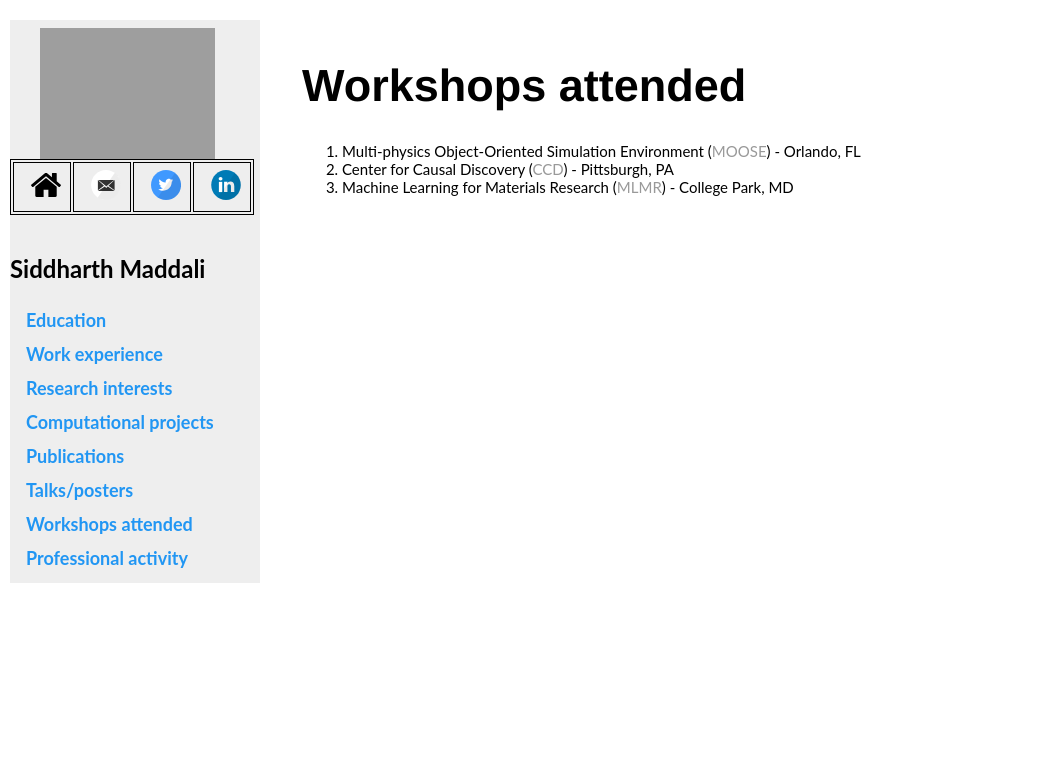
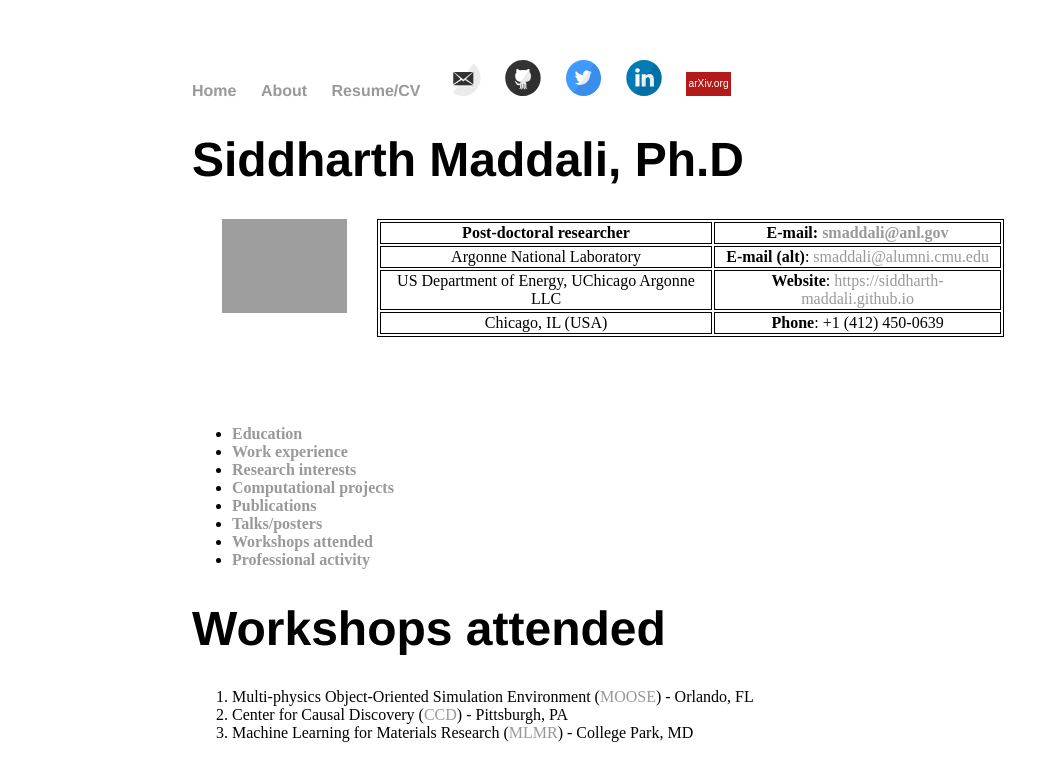
Before and after one commit to siddharth-maddali/siddharth-maddali.github.io, a Jekyll site: the page built from resume-cv/workshops.md, in a window 1280 px wide. Shown: the top 781 px of the page, without its empty margins (0-1057 px from the left). Built offline with Jekyll 4.4.1, drawn with Linux system fonts in a browser that asks for light colours.

Commit message:
Regenerated old website...need to rethink sidebar issues

```diff
--- a/_layouts/cv.html
+++ b/_layouts/cv.html
@@ -19,77 +19,74 @@
 			<style>
 				table, th, td { border: 1px solid black; }
 			</style>
-			<meta name="viewport" content="width=device-width, initial-scale=1">
-				<style>
-					body {
-					  font-family: "Lato", sans-serif;
-					}
-
-					.sidenav {
-					  width: 250px;
-					  position: fixed;
-					  z-index: 1;
-					  top: 20px;
-					  left: 10px;
-					  background: #eee;
-					  overflow-x: hidden;
-					  padding: 8px 0;
-					}
-
-					.sidenav a {
-					  padding: 6px 8px 6px 16px;
-					  text-decoration: none;
-					  font-size: 18px;
-					  color: #2196F3;
-					  display: block;
-					}
-
-					.sidenav a:hover {
-					  color: #064579;
-					}
-
-					.container {
-					  margin-left: 100px; /* Same width as the sidebar + left position in px */
-					  font-size: 15px; /* Increased text to enable scrolling */
-					  padding: 0px 10px;
-					}
-
-					@media screen and (max-height: 450px) {
-					  .sidenav {padding-top: 15px;}
-					  .sidenav a {font-size: 18px;}
-					}
-				</style>
 			{% seo %}
 		</head>
 		<body>
-			<div class="sidenav">
-				<img
-	    			src="{{ site.url }}/images/profilepic.png"
-					align="middle"
-				    width="175"
-					style="margin: 0px 30px">
-				<table border="0"><tr>
-						<th><a href="{{ site.url }}/index"><img src="{{ site.url }}/images/Home.svg" width="30" title="Home"></a></th>
-						<th><a href="mailto:smaddali@alumni.cmu.edu"><img src="{{ site.url }}/images/Mail.svg" width="30" title="E-mail"></a></th>
-						<th><a href="https://twitter.com/SidDarthious"><img src="{{ site.url }}/images/Twitter.svg" width="30" title="Twitter"></a></th>
-						<th><a href="https://www.linkedin.com/in/siddharthmaddali/"><img src="{{ site.url }}/images/LinkedIN.svg" width="30" title="LinkedIN"></a></th>
-					</tr>
-				</table>
-				<br>
-				<h2>Siddharth Maddali</h2>
-				<a href="{{ site.url }}/resume-cv/education"><b>Education</b></a>
-				<a href="{{ site.url }}/resume-cv/workex"><b>Work experience</b></a>
-				<a href="{{ site.url }}/resume-cv/resint"><b>Research interests</b></a>
-				<a href="{{ site.url }}/resume-cv/softproj"><b>Computational projects</b></a>
-				<a href="{{ site.url }}/resume-cv/pubs"><b>Publications</b></a>
-				<a href="{{ site.url }}/resume-cv/presentations"><b>Talks/posters</b></a>
-				<a href="{{ site.url }}/resume-cv/workshops"><b>Workshops attended</b></a>
-				<a href="{{ site.url }}/resume-cv/professional"><b>Professional activity</b></a>
+			<nav>
+	    		<ul>
+	        		<li><a href="/">Home</a></li>
+		        	<li><a href="/about">About</a></li>
+					<li><a href="/resume-cv/education">Resume/CV</a></li>
+					<li><a href="mailto:siddharthmv@gmail.com"><img src="{{ site.url }}/images/Mail.svg" width="4%"></a></li>
+					<li><a href="https://github.com/siddharth-maddali"><img src="{{ site.url }}/images/Github.svg" width="4%"></a></li>
+					<li><a href="https://twitter.com/SidDarthious"><img src="{{ site.url }}/images/Twitter.svg" width="4%"></a></li>
+					<li><a href="https://www.linkedin.com/in/siddharthmaddali/"><img src="{{ site.url }}/images/LinkedIN.svg" width="4%"></a></li>
+					<li><a href="https://arxiv.org/search/?query=Maddali%2C+S&searchtype=all&abstracts=show&order=-announced_date_first&size=50"><img src="{{ site.url }}/images/ArXiv.svg" width="5%"></a></li>
+
+					<!--<li><a href="/blog">Blog</a></li>-->
+	    		</ul>
+			</nav>
+			<h1>Siddharth Maddali, Ph.D</h1>
+			<img
+    			src="{{ site.url }}/images/profilepic.png"
+			    width="125"
+			    align="left"
+			    style="margin: 0px 30px"
+			    >
+			<table style="width:70%">
+				<tr>
+					<th>Post-doctoral researcher</th>
+					<th>E-mail: <a href="mailto:smaddali@anl.gov">smaddali@anl.gov</a></th>
+				</tr>
+				<tr>
+					<td align="center">Argonne National Laboratory</td>
+					<td align="center"><b>E-mail (alt)</b>: <a href="mailto:smaddali@alumni.cmu.edu">smaddali@alumni.cmu.edu</a></td>
+				</tr>
+				<tr>
+					<td align="center">US Department of Energy, UChicago Argonne LLC</td>
+					<td align="center"><b>Website</b>: <a href="https://siddharth-maddali.github.io">https://siddharth-maddali.github.io</a></td>
+				</tr>
+				<tr>
+					<td align="center">Chicago, IL (USA)</td>
+					<td align="center"><b>Phone</b>: +1 (412) 450-0639</td>
+				</tr>
+			</table>
+			<br><br><br><br>
+			<div style="width:100%">
+				<ul>
+					<li><a href="{{ site.url }}/resume-cv/education"><b>Education</b></a></li>
+					<li><a href="{{ site.url }}/resume-cv/workex"><b>Work experience</b></a></li>
+					<li><a href="{{ site.url }}/resume-cv/resint"><b>Research interests</b></a></li>
+					<li><a href="{{ site.url }}/resume-cv/softproj"><b>Computational projects</b></a></li>
+					<li><a href="{{ site.url }}/resume-cv/pubs"><b>Publications</b></a></li>
+					<li><a href="{{ site.url }}/resume-cv/presentations"><b>Talks/posters</b></a></li>
+					<li><a href="{{ site.url }}/resume-cv/workshops"><b>Workshops attended</b></a></li>
+					<li><a href="{{ site.url }}/resume-cv/professional"><b>Professional activity</b></a></li>
+				</ul>
 			</div>
 			<div class="container">
 
 			{{ content }}
 
 			</div><!-- /.container -->
+<!--			<footer>
+	    		<ul>
+					<li><a href="mailto:siddharthmv@gmail.com"><img src="{{ site.url }}/images/Mail.svg" width="5%"></a></li>
+					<li><a href="https://github.com/siddharth-maddali"><img src="{{ site.url }}/images/Github.svg" width="5%"></a></li>
+					<li><a href="https://twitter.com/SidDarthious"><img src="{{ site.url }}/images/Twitter.svg" width="5%"></a></li>
+					<li><a href="https://www.linkedin.com/in/siddharthmaddali/"><img src="{{ site.url }}/images/LinkedIN.svg" width="5%"></a></li>
+					<li><a href="https://arxiv.org/search/?query=Maddali%2C+S&searchtype=all&abstracts=show&order=-announced_date_first&size=50"><img src="{{ site.url }}/images/ArXiv.svg" width="7%"></a></li>
+				</ul>
+			</footer>		-->
 		</body>
 	</html>
```
